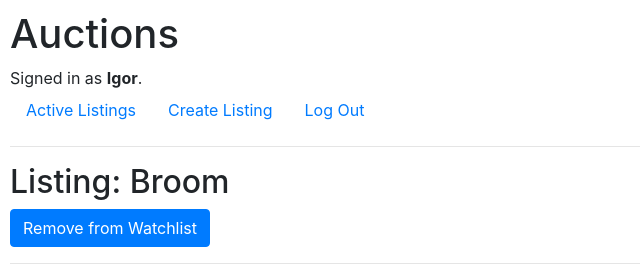
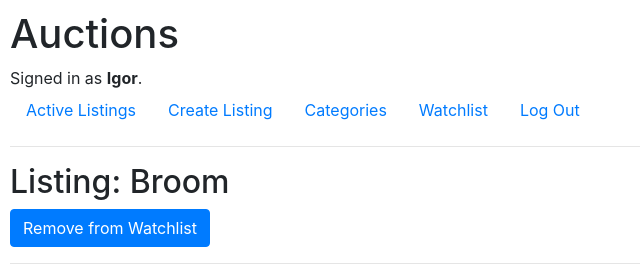
Before and after one commit to GAPLU/CS50w, a Django app: page /listings/1 in a window 1280 px wide. Shown: the top 277 px of the page, without its empty margins (0-640 px from the left). Run offline with Django 3.2, Linux system fonts and the light colour scheme; a user stored in the database is signed in; data comes from the database, SQL or seed files in the repository; some libraries are stand-ins or nearby versions.

Commit message:
add watchlist

```diff
--- a/project2/commerce/auctions/admin.py
+++ b/project2/commerce/auctions/admin.py
@@ -1,9 +1,10 @@
 from django.contrib import admin
 
-from .models import User, Listing, Bid, Comments
+from .models import User, Listing, Bid, Comments, Watchlist
 
 # Register your models here.
 admin.site.register(User)
 admin.site.register(Listing)
 admin.site.register(Bid)
 admin.site.register(Comments)
+admin.site.register(Watchlist)
--- a/project2/commerce/auctions/models.py
+++ b/project2/commerce/auctions/models.py
@@ -12,17 +12,9 @@ class Listing(models.Model):
     starting_bid = models.PositiveIntegerField()
     image_url = models.CharField(max_length=500)
     category = models.CharField(max_length=64, blank=True)
-    in_watchlist = models.BooleanField(default=True)
     creator = models.ForeignKey(User, on_delete=models.CASCADE, related_name="created_listings")
     winner = models.ForeignKey(User, on_delete=models.CASCADE, blank=True, null=True)
 
-
-    def toggle_watchlist_state(self):
-        if self.in_watchlist:
-            self.in_watchlist = False
-        else:
-            self.in_watchlist = True
-        self.save()
 
 class Bid(models.Model):
     amount = models.PositiveIntegerField()
@@ -33,3 +25,16 @@ class Comments(models.Model):
     comment = models.CharField(max_length=1000)
     listing = models.ForeignKey(Listing, on_delete=models.CASCADE, related_name="comments")
     user = models.ForeignKey(User, on_delete=models.CASCADE)
+
+
+class Watchlist(models.Model):
+    listing = models.ForeignKey(Listing, on_delete=models.CASCADE)
+    user = models.ForeignKey(User, on_delete=models.CASCADE, related_name="watchlist")
+
+    def toggle(listing, user):
+        watchlist_obj = Watchlist.objects.filter(listing=listing, user=user).first()
+        if watchlist_obj:
+            watchlist_obj.delete()
+        else:
+            watchlist_obj = Watchlist(listing=listing, user=user)
+            watchlist_obj.save()
--- a/project2/commerce/auctions/templates/auctions/layout.html
+++ b/project2/commerce/auctions/templates/auctions/layout.html
@@ -27,6 +27,12 @@
                     <a class="nav-link" href="{% url 'create_listing' %}">Create Listing</a>
                 </li>
                 <li class="nav-item">
+                    <a class="nav-link" href="{% url 'categories' %}">Categories</a>
+                </li>
+                <li class="nav-item">
+                    <a class="nav-link" href="{% url 'watchlist' %}">Watchlist</a>
+                </li>
+                <li class="nav-item">
                     <a class="nav-link" href="{% url 'logout' %}">Log Out</a>
                 </li>
             {% else %}
--- a/project2/commerce/auctions/templates/auctions/listing.html
+++ b/project2/commerce/auctions/templates/auctions/listing.html
@@ -2,13 +2,13 @@
 
 {% block body %}
     <h2>Listing: {{ listing.title }}</h2>
-    {% if listing.in_watchlist %}
+    {% if watchlist %}
         <form method="POST" action="{% url 'listing' listing_id=listing.id %}">
             {% csrf_token %}
             <input type="hidden" value="smth" name="watchlist_add">
             <button type="submit" class="btn btn-primary">Remove from Watchlist</button>
         </form>
-    {% else %}
+    {% elif not watchlist %}
         <form method="POST" action="{% url 'listing' listing_id=listing.id %}">
             {% csrf_token %}
             <input type="hidden" value="smth" name="watchlist_remove">
--- a/project2/commerce/auctions/urls.py
+++ b/project2/commerce/auctions/urls.py
@@ -8,5 +8,7 @@ urlpatterns = [
     path("logout", views.logout_view, name="logout"),
     path("register", views.register, name="register"),
     path("create_listing", views.create_listing, name="create_listing"),
-    path("listings/<str:listing_id>", views.listing, name="listing")
+    path("listings/<str:listing_id>", views.listing, name="listing"),
+    path("watchlist", views.watchlist, name="watchlist"),
+    path("categories", views.categories, name="categories")
 ]
--- a/project2/commerce/auctions/views.py
+++ b/project2/commerce/auctions/views.py
@@ -5,7 +5,7 @@ from django.http import HttpResponse, HttpResponseRedirect
 from django.shortcuts import render
 from django.urls import reverse
 
-from .models import User, Listing, Bid, Comments
+from .models import User, Listing, Bid, Comments, Watchlist
 from .forms import ListingForm, Comment
 
 
@@ -94,13 +94,17 @@ def create_listing(request):
 def listing(request, listing_id):
     form = Comment()
     listing = Listing.objects.get(pk=listing_id)
-    comments = listing.comments.all()
+    comments = reversed(listing.comments.all())
+    in_watchlist = Watchlist.objects.filter(user=request.user, listing=listing)
     if request.method == "POST":
         if request.POST.get("watchlist_add") or request.POST.get("watchlist_remove"):
-            listing.toggle_watchlist_state()
+            Watchlist.toggle(listing=listing, user=request.user)
+            in_watchlist = Watchlist.objects.filter(user=request.user, listing=listing)
             return render(request, "auctions/listing.html", {
+                "form": form,
                 "listing": listing,
-                "comments": comments
+                "comments": comments,
+                "watchlist": in_watchlist
             })
 
         elif request.POST.get("new_bid"):
@@ -111,13 +115,17 @@ def listing(request, listing_id):
                 listing.starting_bid = bid
                 listing.save()
                 return render(request, "auctions/listing.html", {
+                    "form": form,
                     "listing": listing,
-                    "comments": comments
+                    "comments": comments,
+                    "watchlist": in_watchlist
                 })
             else:
                 return render(request, "auctions/listing.html", {
+                    "form": form,
                     "listing": listing,
                     "comments": comments,
+                    "watchlist": in_watchlist,
                     "error_message": "Bid must be greater than current bid"
                 })
 
@@ -133,16 +141,30 @@ def listing(request, listing_id):
                 text = filled_form.cleaned_data['comment']
                 comment = Comments(comment=text, listing=listing, user=request.user)
                 comment.save()
-                comments = listing.comments.all()
+                comments = reversed(listing.comments.all())
                 return render(request, "auctions/listing.html", {
                     "form": form,
                     "listing": listing,
-                    "comments": comments
+                    "comments": comments,
+                    "watchlist": in_watchlist
                 })
 
     else:
         return render(request, "auctions/listing.html", {
             "listing": listing,
             "form": form,
-            "comments": comments
+            "comments": comments,
+            "watchlist": in_watchlist
         })
+
+
+def watchlist(request):
+    return render(request, "auctions/watchlist.html", {
+        "watchlist": Watchlist.objects.filter(user=request.user)
+    })
+
+
+def categories(request):
+    return render(request, "auctions/categories.html", {
+        "categories": "pass"
+    })
```
Also changed, not shown: project2/commerce/db.sqlite3.
